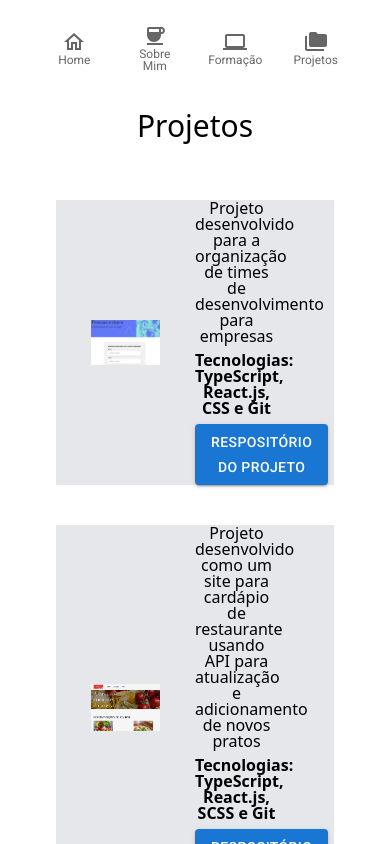
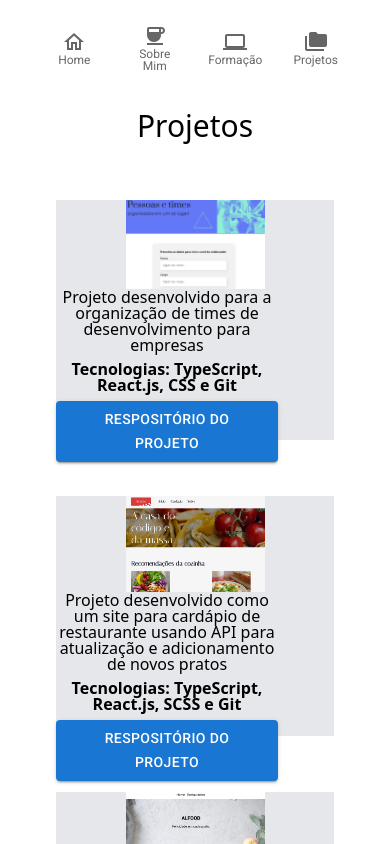
Before and after one commit to Raijoia/portfolio_2.0, a React (Vite) app: page /projetos in a window 390 px wide. Shown: the top 844 px of the page. Built offline with nearby package versions, Linux system fonts and the light colour scheme.

Commit message:
responsive design

```diff
--- a/src/components/PaginaPadrao/index.tsx
+++ b/src/components/PaginaPadrao/index.tsx
@@ -4,7 +4,7 @@ import Rodape from "../Rodape"
 
 const PaginaPadrao = () => {
   return (
-    <div className="">
+    <div className="scroll-smooth">
       <NavBar />
       <Outlet />
       <Rodape />
--- a/src/pages/Projetos/index.tsx
+++ b/src/pages/Projetos/index.tsx
@@ -47,11 +47,11 @@ const Projetos = () => {
   return (
     <>
       <Title>Projetos</Title>
-      <ul className="flex flex-wrap gap-10 p-14">
+      <ul className="flex flex-wrap gap-14 p-14">
         {projetos.map((projeto) => (
           <li
             key={projeto.id}
-            className="grid grid-cols-2 items-center bg-gray-200 sm:rounded-xl sm:shadow-lg sm:hover:shadow-gray-500 sm:hover:shadow-lg"
+            className="flex flex-col sm:grid sm:grid-cols-2 items-center bg-gray-200 sm:rounded-xl sm:shadow-lg sm:hover:shadow-gray-500 sm:hover:shadow-lg h-60"
           >
             <a
               href={projeto.vercel}
```
